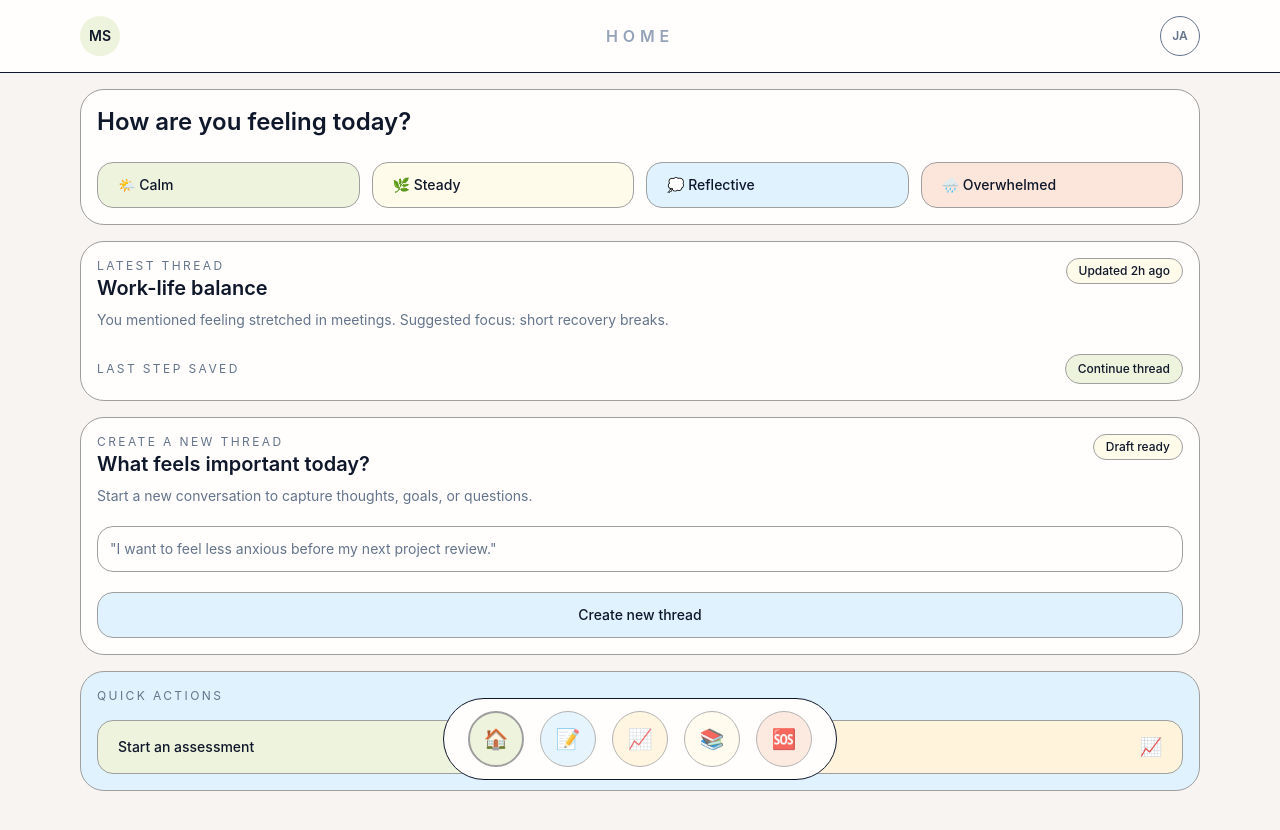
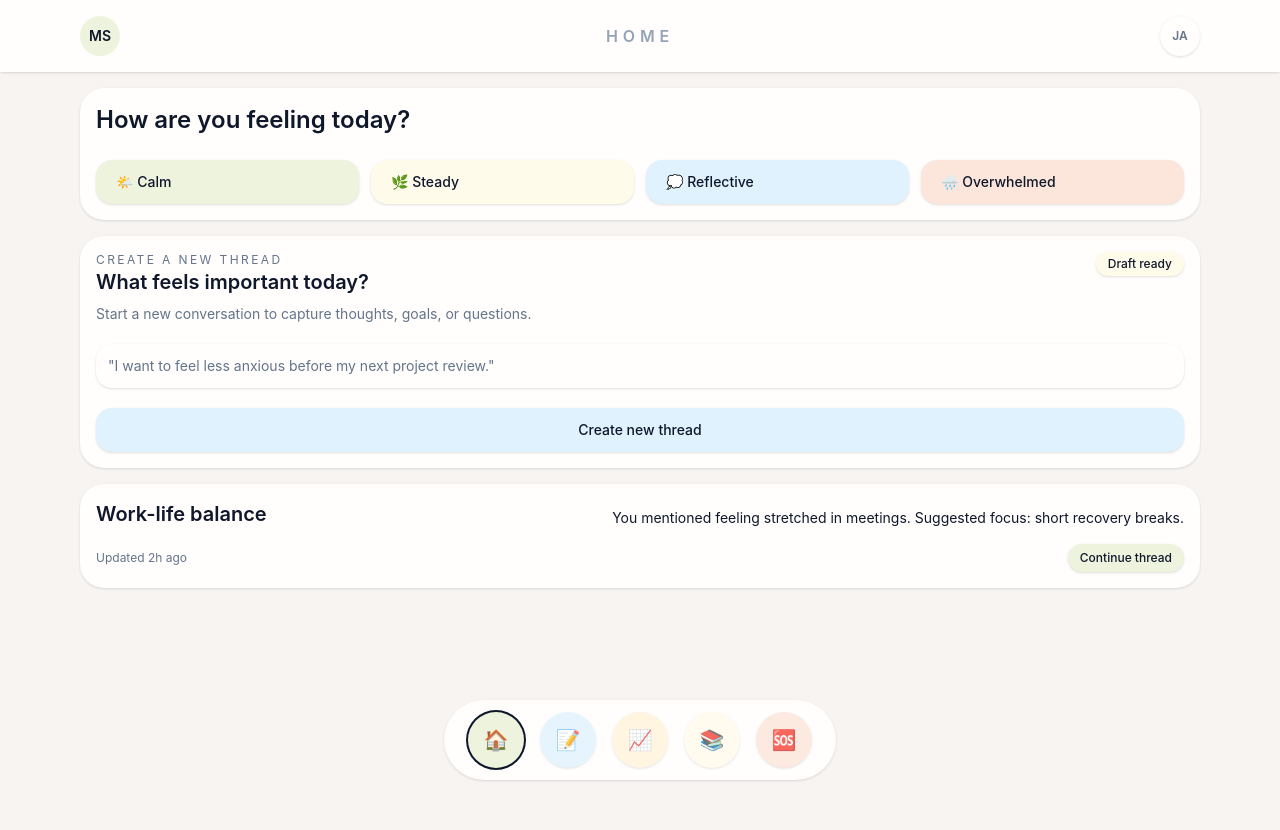
Before and after one commit to triek/mind-space, a Vue app: page / in a window 1280 px wide. Shown: the top 830 px of the page. After the commit the page ends 800 px from the top, so only its background shows below. Built offline with nearby package versions, Linux system fonts and the light colour scheme.

Commit message:
remove border and drop shadow

```diff
--- a/src/App.vue
+++ b/src/App.vue
@@ -4,7 +4,7 @@
       <component :is="activeComponent" @navigate="handleNavigate" />
     </div>
     <nav
-      class="fixed bottom-5 left-1/2 z-20 flex -translate-x-1/2 items-center gap-4 rounded-full border bg-surface-2 px-6 py-3 backdrop-blur"
+      class="fixed bottom-5 left-1/2 z-20 flex -translate-x-1/2 items-center gap-4 rounded-full bg-surface-2 px-6 py-3 shadow-sm backdrop-blur"
       aria-label="Primary"
     >
       <button
@@ -13,7 +13,7 @@
         class="nav-button"
         :class="[
           item.color,
-          activeNav === item.page ? 'border-2' : 'opacity-80'
+          activeNav === item.page ? 'ring-2 ring-foreground/10' : 'opacity-80'
         ]"
         :aria-label="item.label"
         @click="handleNavigate(item.page)"
--- a/src/components/CheckInQuizPage.vue
+++ b/src/components/CheckInQuizPage.vue
@@ -122,8 +122,7 @@
 
       <aside class="space-y-6">
         <div class="page-section bg-success">
-          <p class="text-xs uppercase tracking-[0.2em] text-muted">Simple commands</p>
-          <div class="mt-5 space-y-4">
+          <div class="space-y-4">
             <button
               class="button button--lg w-full justify-between bg-surface-2"
               @click="startQuiz"
--- a/src/components/HomePage.vue
+++ b/src/components/HomePage.vue
@@ -27,28 +27,6 @@
       <section class="page-section bg-surface">
         <div class="flex flex-wrap items-start justify-between gap-4">
           <div>
-            <p class="text-xs uppercase tracking-[0.2em] text-muted">Latest thread</p>
-            <h3 class="text-xl font-semibold">Work-life balance</h3>
-            <p class="mt-2 text-sm text-muted">
-              You mentioned feeling stretched in meetings. Suggested focus: short recovery breaks.
-            </p>
-          </div>
-          <span class="pill bg-warning">Updated 2h ago</span>
-        </div>
-        <div class="mt-6 flex flex-wrap items-center justify-between gap-3">
-          <p class="text-xs uppercase tracking-[0.2em] text-muted">Last step saved</p>
-          <button
-            class="button button--sm rounded-full bg-success"
-            @click="emit('navigate', 'thread-detail')"
-          >
-            Continue thread
-          </button>
-        </div>
-      </section>
-
-      <section class="page-section bg-surface">
-        <div class="flex flex-wrap items-start justify-between gap-4">
-          <div>
             <p class="text-xs uppercase tracking-[0.2em] text-muted">Create a new thread</p>
             <h3 class="text-xl font-semibold">What feels important today?</h3>
             <p class="mt-2 text-sm text-muted">
@@ -68,22 +46,20 @@
         </button>
       </section>
 
-      <section class="page-section bg-info">
-        <p class="text-xs uppercase tracking-[0.2em] text-muted">Quick actions</p>
-        <div class="mt-4 grid gap-3 sm:grid-cols-2">
+      <section class="page-section bg-surface">
+        <div class="flex flex-wrap items-start justify-between">
+          <h3 class="text-xl font-semibold">Work-life balance</h3>
+          <p class="mt-2 text-sm">
+            You mentioned feeling stretched in meetings. Suggested focus: short recovery breaks.
+          </p>
+        </div>
+        <div class="mt-4 flex flex-wrap items-center justify-between gap-3">
+          <p class="text-xs text-muted">Updated 2h ago</p>
           <button
-            class="button button--lg w-full justify-between bg-success"
-            @click="emit('navigate', 'assessment')"
+            class="button button--sm rounded-full bg-success"
+            @click="emit('navigate', 'thread-detail')"
           >
-            <span>Start an assessment</span>
-            <span class="text-lg">📝</span>
-          </button>
-          <button
-            class="button button--lg w-full justify-between bg-primary"
-            @click="emit('navigate', 'progress')"
-          >
-            <span>Review progress</span>
-            <span class="text-lg">📈</span>
+            Continue thread
           </button>
         </div>
       </section>
--- a/src/components/PageHeader.vue
+++ b/src/components/PageHeader.vue
@@ -1,5 +1,5 @@
 <template>
-  <header class="sticky top-0 z-50 border-b bg-surface-2">
+  <header class="sticky top-0 z-50 bg-surface-2 shadow-sm">
     <div class="mx-auto max-w-6xl px-4 py-4">
       <div class="flex items-center">
         <div class="flex h-10 w-10 items-center justify-center rounded-full bg-success text-sm font-semibold">
@@ -9,7 +9,7 @@
           {{ title }}
         </h1>
         <div
-          class="flex h-10 w-10 items-center justify-center rounded-full border bg-surface text-xs font-semibold text-muted"
+          class="flex h-10 w-10 items-center justify-center rounded-full bg-surface text-xs font-semibold text-muted shadow-sm"
           aria-label="User profile"
         >
           JA
--- a/src/components/ProgressPage.vue
+++ b/src/components/ProgressPage.vue
@@ -44,17 +44,16 @@
         <div class="page-section bg-surface">
           <div class="flex items-center justify-between">
             <div>
-              <p class="text-xs uppercase tracking-[0.2em] text-muted">Mood history list</p>
               <h2 class="text-2xl font-semibold">Recent check-ins</h2>
             </div>
-            <span class="pill bg-warning">Last 14 days</span>
+            <span class="pill">Last 14 days</span>
           </div>
 
           <ul v-if="moodHistory.length" class="mt-6 space-y-3">
             <li
               v-for="mood in moodHistory"
               :key="`${mood.date}-${mood.label}`"
-              class="page-section page-section--sm flex items-center justify-between bg-surface-2"
+              class="page-section page-section--sm flex items-center justify-between bg-success"
             >
               <div>
                 <p class="text-sm font-medium">{{ mood.label }}</p>
@@ -71,12 +70,7 @@
 
       <aside class="space-y-6">
         <div class="page-section bg-surface">
-          <p class="text-xs uppercase tracking-[0.2em] text-muted">Simple commands</p>
-          <div class="mt-5 space-y-4">
-            <div class="page-section page-section--sm bg-surface-2">
-              <label class="text-xs uppercase tracking-[0.2em] text-muted" for="quizFilter">
-                Filter by quiz type
-              </label>
+          <div class="space-y-4">
               <select
                 id="quizFilter"
                 v-model="activeFilter"
@@ -85,7 +79,6 @@
                 <option value="all">All quiz types</option>
                 <option v-for="type in quizTypes" :key="type" :value="type">{{ type }}</option>
               </select>
-            </div>
 
             <button
               class="button button--lg w-full justify-between bg-info"
@@ -106,7 +99,7 @@
         </div>
 
         <div class="page-section bg-success">
-          <p class="text-xs uppercase tracking-[0.2em] text-muted">Insights</p>
+            <h2 class="text-xl font-semibold">Insights</h2>
           <div class="mt-4 space-y-3 text-sm text-muted">
             <p>
               Track progress week over week and review patterns that influence your well-being.
--- a/src/components/ResourcesPage.vue
+++ b/src/components/ResourcesPage.vue
@@ -7,7 +7,7 @@
         <div class="flex flex-wrap items-center justify-between gap-3">
           <h2 class="text-2xl font-semibold">Grounding exercises</h2>
         </div>
-        <div class="mt-6 grid gap-3 sm:grid-cols-2">
+        <div class="mt-4 grid gap-3 sm:grid-cols-2">
           <div class="page-section page-section--sm bg-surface-2 text-sm">
             <span class="text-muted">4-7-8 breathing with a slow count and a longer exhale.</span>
           </div>
@@ -25,13 +25,10 @@
 
       <section class="page-section bg-surface">
         <div class="flex flex-wrap items-center justify-between gap-3">
-          <div>
-            <p class="text-xs uppercase tracking-[0.2em] text-muted">Self-guided tools</p>
-            <h2 class="text-2xl font-semibold">Skill library</h2>
-          </div>
+          <h2 class="text-2xl font-semibold">Skill library</h2>
           <span class="pill bg-warning">Updated weekly</span>
         </div>
-        <ul class="mt-6 space-y-3 text-sm">
+        <ul class="mt-4 space-y-3 text-sm">
           <li class="page-section page-section--sm bg-surface-2">
             <span class="text-muted">Thought reframing worksheet for shifting unhelpful patterns.</span>
           </li>
@@ -48,8 +45,7 @@
       </section>
 
       <section class="page-section bg-warning">
-        <p class="text-xs uppercase tracking-[0.2em] text-muted">Community support</p>
-        <h2 class="mt-2 text-2xl font-semibold">Connect with guided resources</h2>
+        <h2 class="text-2xl font-semibold">Connect with guided resources</h2>
         <p class="mt-3 text-sm text-muted">
           Explore curated podcasts, booklists, and local directories to find ongoing support.
         </p>
--- a/src/style.css
+++ b/src/style.css
@@ -48,8 +48,7 @@
 
 @layer components {
   .page-section {
-    @apply rounded-3xl border p-4;
-    border-color: var(--color-border);
+    @apply rounded-3xl p-4 shadow-sm;
   }
 
   .page-section--lg {
@@ -61,8 +60,7 @@
   }
 
   .button {
-    @apply inline-flex items-center justify-center gap-2 rounded-2xl border px-4 py-2 text-sm font-medium;
-    border-color: var(--color-border);
+    @apply inline-flex items-center justify-center gap-2 rounded-2xl px-4 py-2 text-sm font-medium shadow-sm;
   }
 
   .button--sm {
@@ -74,8 +72,7 @@
   }
 
   .pill {
-    @apply inline-flex items-center gap-2 rounded-full border px-3 py-1 text-xs font-medium;
-    border-color: var(--color-border);
+    @apply inline-flex items-center gap-2 rounded-full px-3 py-1 text-xs font-medium shadow-sm;
   }
 
   .pill--lg {
@@ -83,8 +80,7 @@
   }
 
   .nav-button {
-    @apply flex h-14 w-14 items-center justify-center rounded-full border text-xl font-semibold;
-    border-color: var(--color-border);
+    @apply flex h-14 w-14 items-center justify-center rounded-full text-xl font-semibold shadow-sm;
   }
 
   .textarea-base {
```
